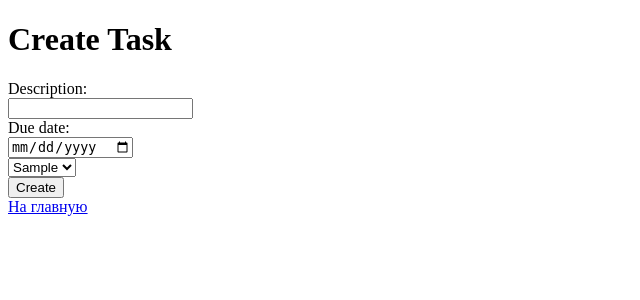
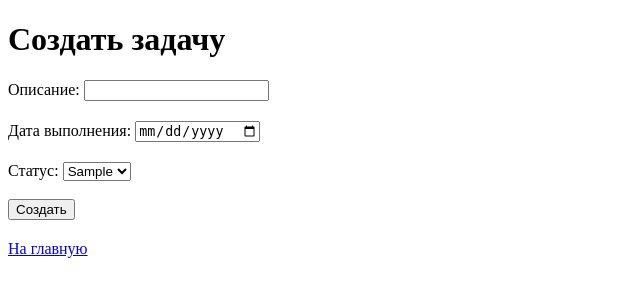
Before and after one commit to Kan-Dm/homework52_dmitrii_kan, a Django app: template webapp/templates/task_create.html in a window 1280 px wide. Shown: the top 300 px of the page, without its empty margins (0-640 px from the left). Run offline with Django 4.2, Linux system fonts and the light colour scheme; the template is opened without the code that fills it: most values are stand-ins (such as "Sample title", 1, 10 or a date in 2020).

Commit message:
добавил путь к представлению create_task_view, также подредактировал HTML файл task_create.html

```diff
--- a/webapp/templates/task_create.html
+++ b/webapp/templates/task_create.html
@@ -6,23 +6,28 @@
 </head>
 <body>
 
-<h1>Create Task</h1>
+<h1>Создать задачу</h1>
 
-<form action="/task/add/" method="post">
+<form action="/task/add/" method="post" style="margin-bottom: 20px">
     {% csrf_token %}
-
-    <label>Description:</label><br/>
-    <input type="text" name="description"/><br/>
-
-    <label>Due date:</label><br/>
-    <input type="date" name="due_date"/><br/>
+    <div style="margin-bottom: 20px">
+        <label>Описание:</label>
+        <input type="text" name="description"/><br/>
+    </div>
+    <div style="margin-bottom: 20px">
+        <label>Дата выполнения:</label>
+        <input type="date" name="due_date"/><br/>
+    </div>
+    <div>
+    Статус:
     <select name="status">
         {%for status_choice in status_choices %}
             <option value="{{ status_choice.0 }}">{{ status_choice.1 }}</option>
         {% endfor %}
     </select>
+    </div>
     <br/>
-    <input type="submit" value="Create"/>
+    <input type="submit" value="Создать"/>
 </form>
 
 <a href="/">На главную</a>
--- a/webapp/urls.py
+++ b/webapp/urls.py
@@ -1,6 +1,7 @@
 from django.urls import path
-from webapp.views import index_view
+from webapp.views import index_view, create_task_view
 
 urlpatterns = [
-    path('', index_view)
+    path('', index_view),
+    path('task/add/', create_task_view)
 ]
```
